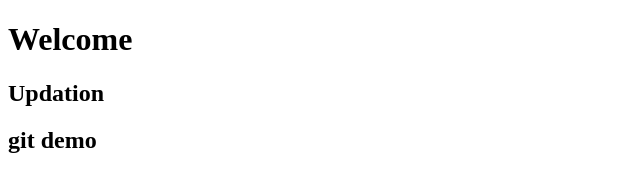
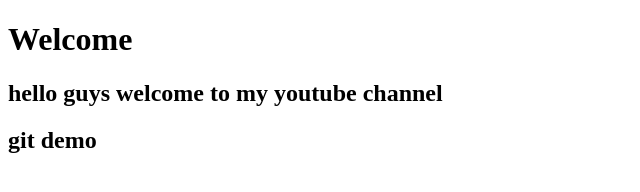
Before and after one commit to Vismayak2000/demogit, a plain HTML site: page index.html in a window 1280 px wide. Shown: the whole page, without its empty margins (0-640 px from the left). Drawn offline with Linux system fonts and the light colour scheme.

Commit message:
Update index.html

```diff
--- a/index.html
+++ b/index.html
@@ -7,7 +7,7 @@
 </head>
 <body>
     <h1>Welcome</h1>
-    <h2>Updation</h2>
+    <h2>hello guys welcome to my youtube channel</h2>
     <h2>git demo</h2>
 </body>
 </html>
```
